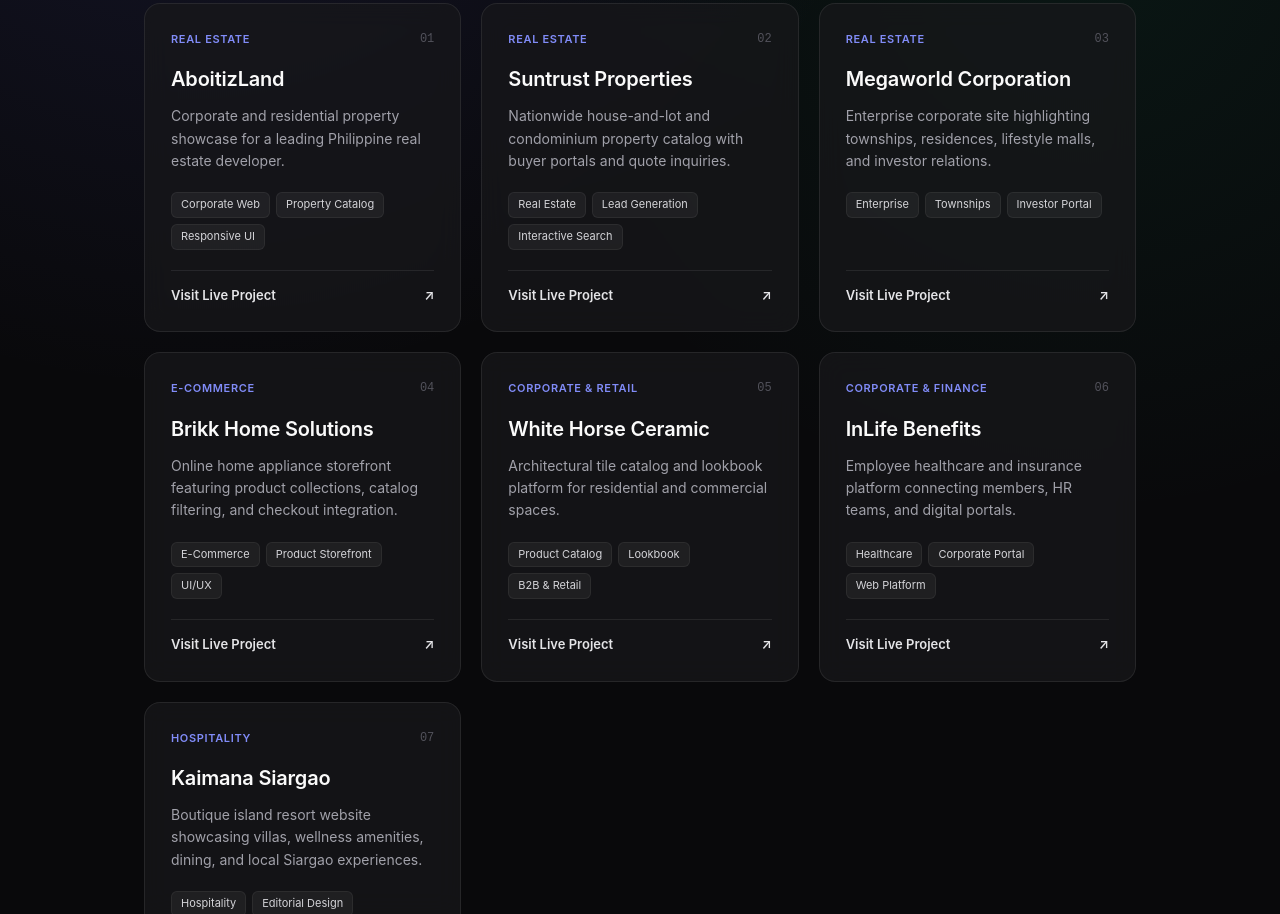
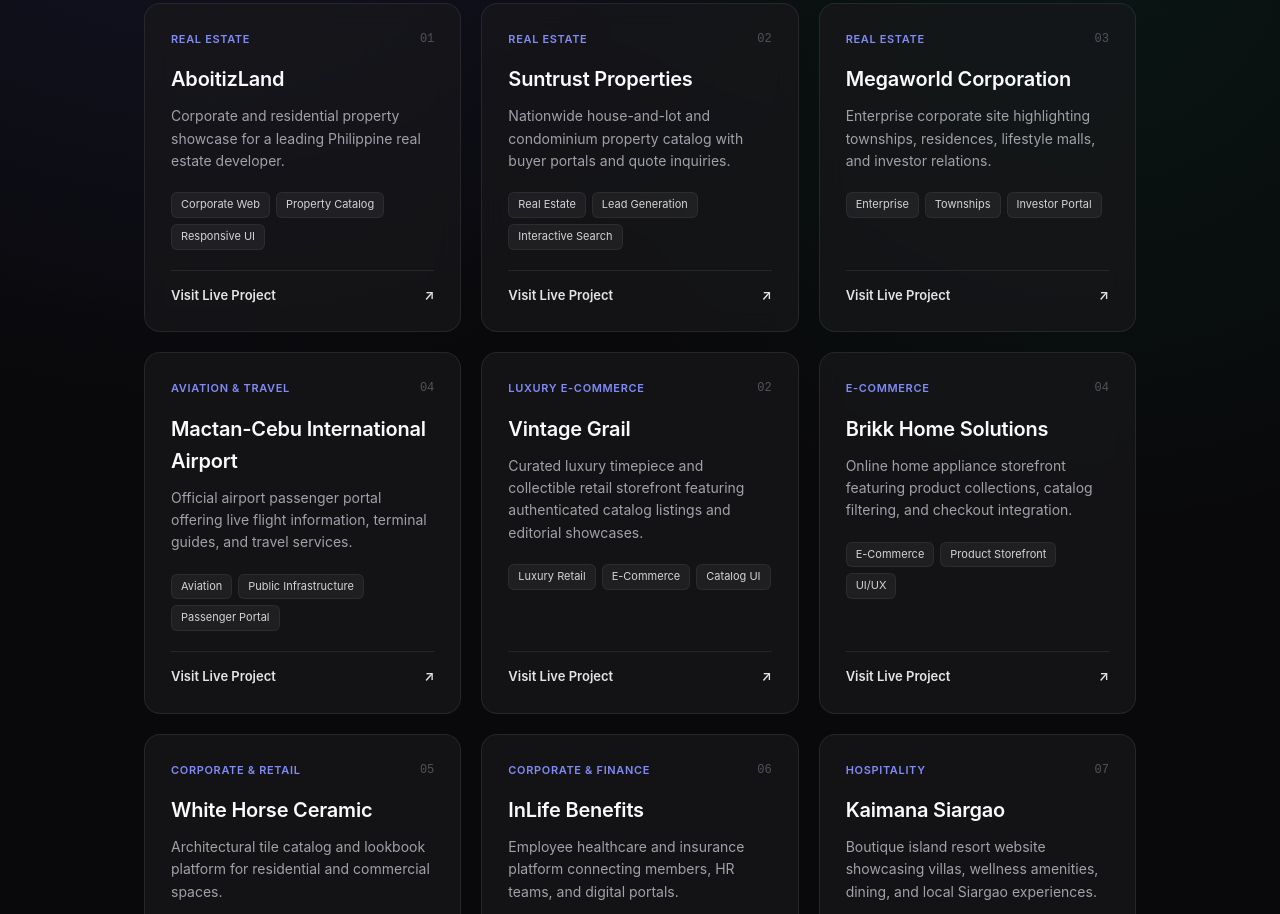
Before and after one commit to kristoffg10/my-portfolio, a plain HTML site: page index.html in a window 1280 px wide. Shown: the part 488-1402 px from the top of the page. Drawn offline with Linux system fonts and the light colour scheme.

Commit message:
Update index.html

```diff
--- a/index.html
+++ b/index.html
@@ -405,6 +405,46 @@
           </a>
         </article>
 
+          <article class="card" data-cat="corporate">
+          <div>
+            <div class="card-top">
+              <span class="category">Aviation & Travel</span>
+              <span class="index-num">04</span>
+            </div>
+            <h3>Mactan-Cebu International Airport</h3>
+            <p>Official airport passenger portal offering live flight information, terminal guides, and travel services.</p>
+            <div class="tags">
+              <span class="tag">Aviation</span>
+              <span class="tag">Public Infrastructure</span>
+              <span class="tag">Passenger Portal</span>
+            </div>
+          </div>
+          <a class="card-link" href="https://www.mactancebuairport.com/" target="_blank" rel="noopener noreferrer">
+            <span>Visit Live Project</span>
+            <span>↗</span>
+          </a>
+        </article>
+
+        <article class="card" data-cat="ecommerce">
+          <div>
+            <div class="card-top">
+              <span class="category">Luxury E-Commerce</span>
+              <span class="index-num">02</span>
+            </div>
+            <h3>Vintage Grail</h3>
+            <p>Curated luxury timepiece and collectible retail storefront featuring authenticated catalog listings and editorial showcases.</p>
+            <div class="tags">
+              <span class="tag">Luxury Retail</span>
+              <span class="tag">E-Commerce</span>
+              <span class="tag">Catalog UI</span>
+            </div>
+          </div>
+          <a class="card-link" href="https://vintagegrail.com/" target="_blank" rel="noopener noreferrer">
+            <span>Visit Live Project</span>
+            <span>↗</span>
+          </a>
+        </article>
+
         <article class="card" data-cat="ecommerce">
           <div>
             <div class="card-top">
```
